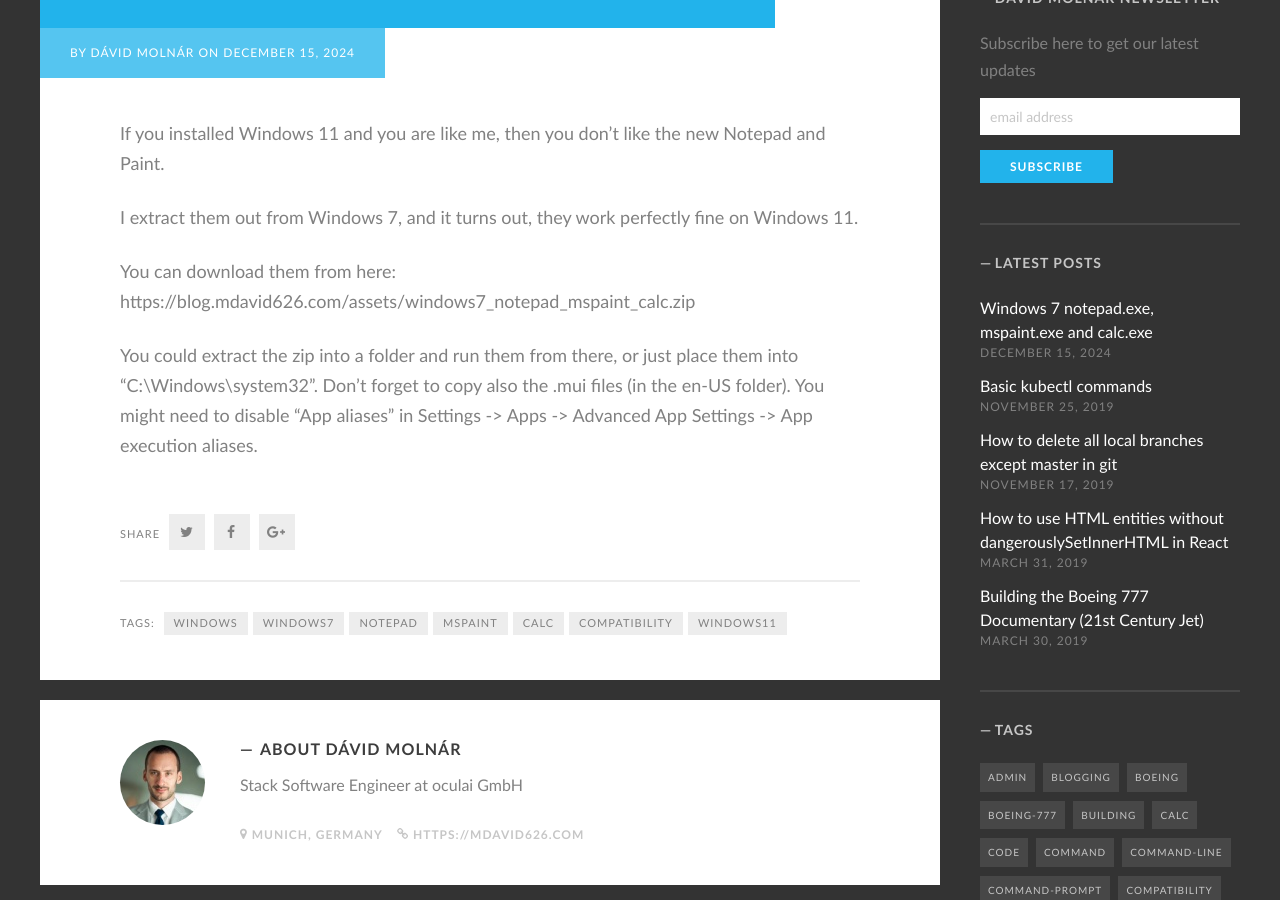
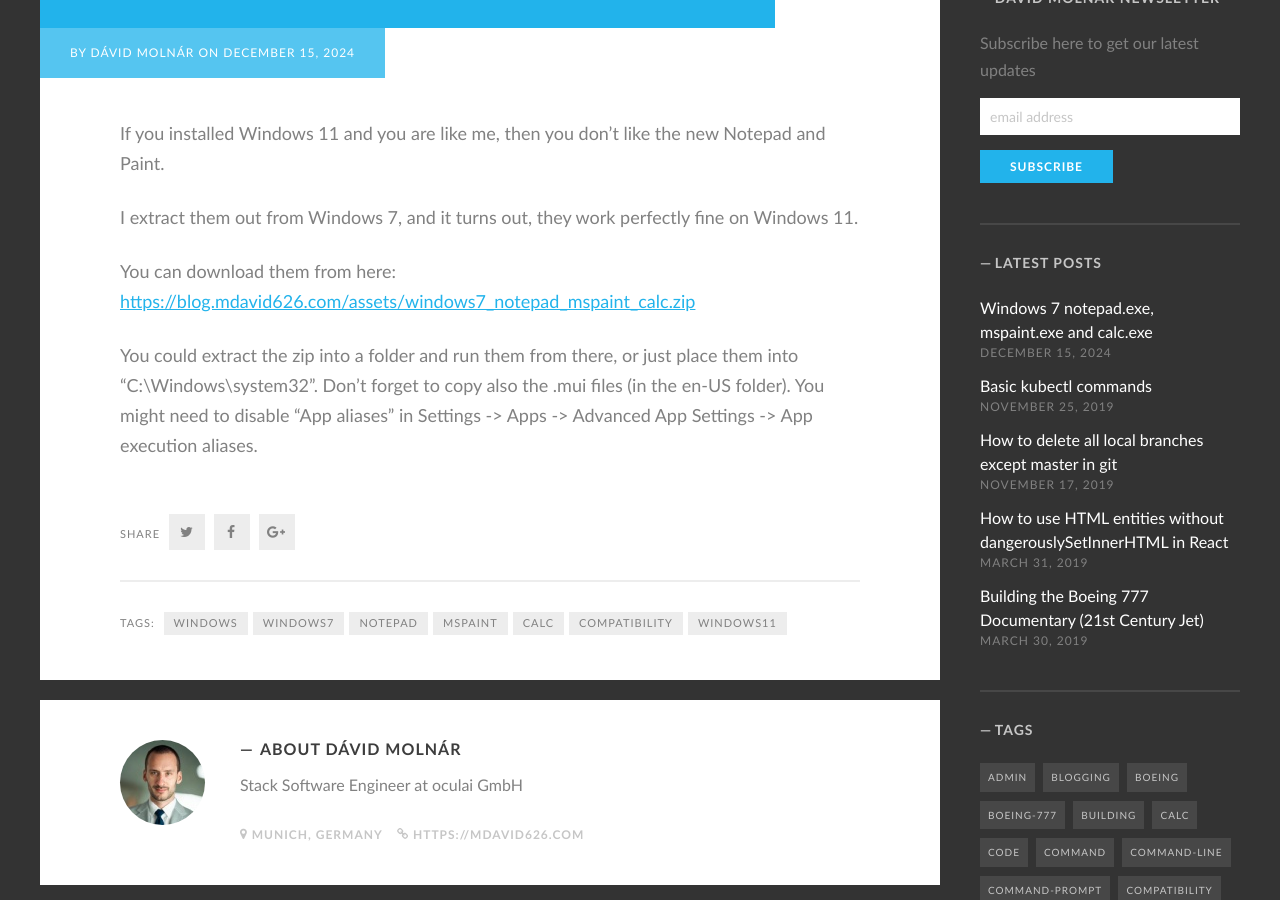
Before and after one commit to mdavid626/blog, a Jekyll site: the page built from _posts/2024-12-15-Windows7-notepad-mspaint-calc.md, in a window 1280 px wide and 900 px high, scrolled down 419 px. Built offline with Jekyll 4.4.1, drawn with Linux system fonts in a browser that asks for light colours; some web fonts are replaced; comment, search, counter and statistics services are not loaded; some of the changed lines change nothing that is shown.

Commit message:
Make link

```diff
--- a/_posts/2024-12-15-Windows7-notepad-mspaint-calc.md
+++ b/_posts/2024-12-15-Windows7-notepad-mspaint-calc.md
@@ -9,6 +9,6 @@ If you installed Windows 11 and you are like me, then you don't like the new Not
 
 I extract them out from Windows 7, and it turns out, they work perfectly fine on Windows 11.
 
-You can download them from here: https://blog.mdavid626.com/assets/windows7_notepad_mspaint_calc.zip
+You can download them from here: [https://blog.mdavid626.com/assets/windows7_notepad_mspaint_calc.zip](https://blog.mdavid626.com/assets/windows7_notepad_mspaint_calc.zip)
 
 You could extract the zip into a folder and run them from there, or just place them into "C:\Windows\system32". Don't forget to copy also the .mui files (in the en-US folder). You might need to disable "App aliases" in Settings -> Apps -> Advanced App Settings -> App execution aliases.
```
